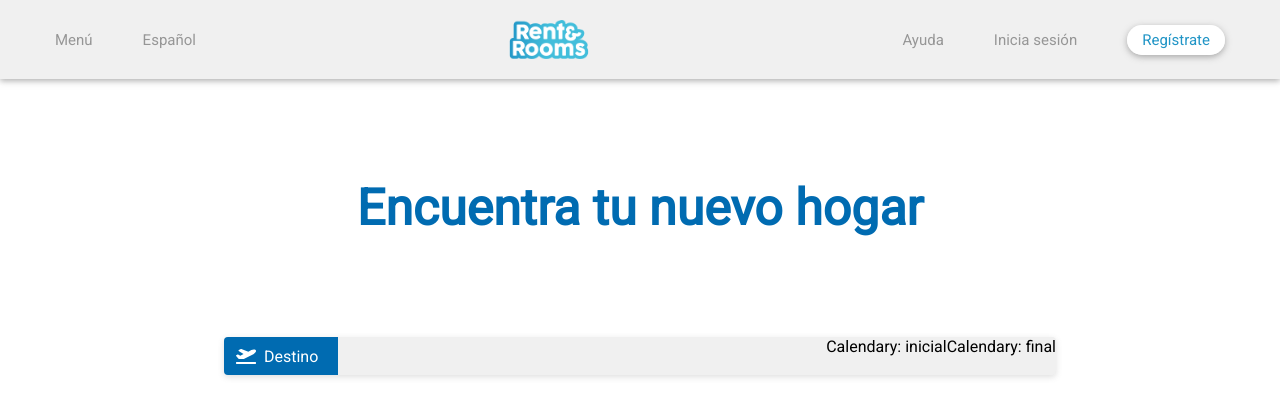
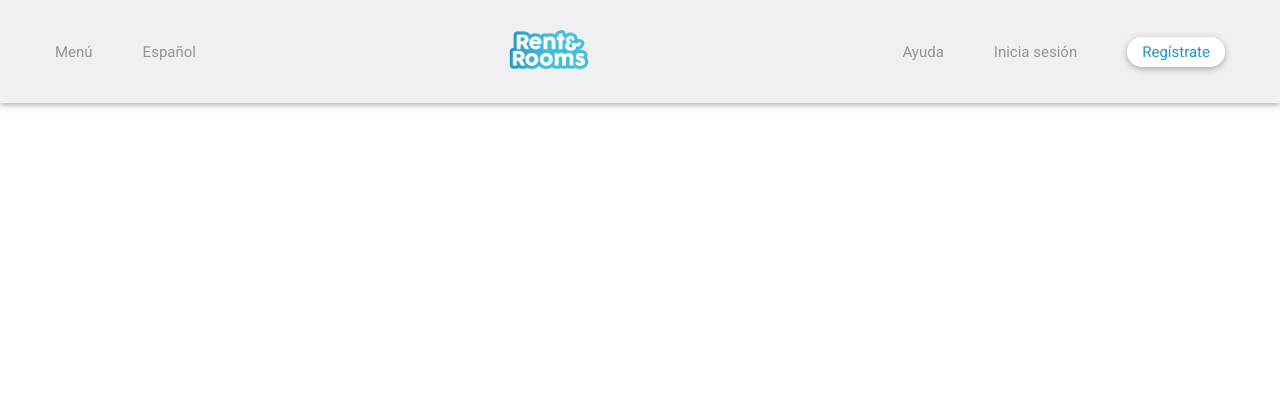
Before and after one commit to ephelsa/rent_rooms_empresariales, a React (Create React App) app: page / in a window 1280 px wide. Shown: the top 416 px of the page. Built offline with nearby package versions, Linux system fonts and the light colour scheme; the HTML template or start-up script is replaced by a standard one.

Commit message:
agregadas las rutas home, cards, details

```diff
--- a/src/App.js
+++ b/src/App.js
@@ -1,14 +1,17 @@
 import React from 'react';
-import { BrowserRouter } from 'react-router-dom'
+import { BrowserRouter, Route } from 'react-router-dom'
 
 import Layout from './containers/Layout/Layout';
 import Main from './containers/Main/Main'
+import Cards from './containers/CardResumeList/CardResumeList'
 
 function App() {
   return (
     <BrowserRouter>
       <Layout>
-        <Main />
+        <Route path="/home" component={Main} />
+        <Route path="/search" component={Cards} />
+        <Route path="/details" component={() => <h1>Details</h1>} />
       </Layout>
     </BrowserRouter>
   );
--- a/src/components/Navbar/Navbar.jsx
+++ b/src/components/Navbar/Navbar.jsx
@@ -1,4 +1,5 @@
 import React from 'react';
+import { Link } from 'react-router-dom';
 
 import './Navbar.css'
 import Logo from '../../assets/logo.png'
@@ -9,7 +10,7 @@ const Navbar = () => (
             <a href="#menu">Menú</a>
             <a href="#idiom">Español</a>
         </div>
-        <img src={Logo} alt="Logo" />
+        <Link to="/home"><img src={Logo} alt="Logo" /></Link>
         <div className="left">
             <a href="#help">Ayuda</a>
             <a href="#login">Inicia sesión</a>
```
